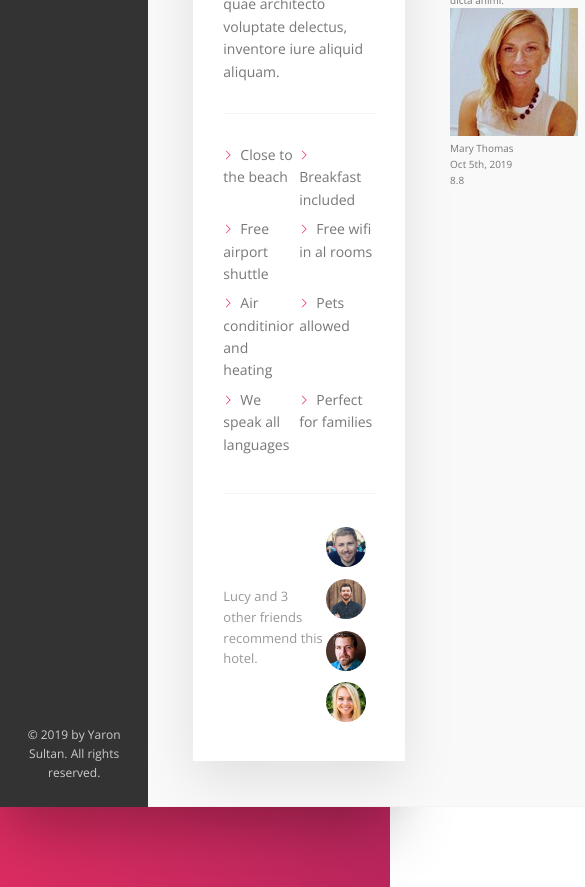
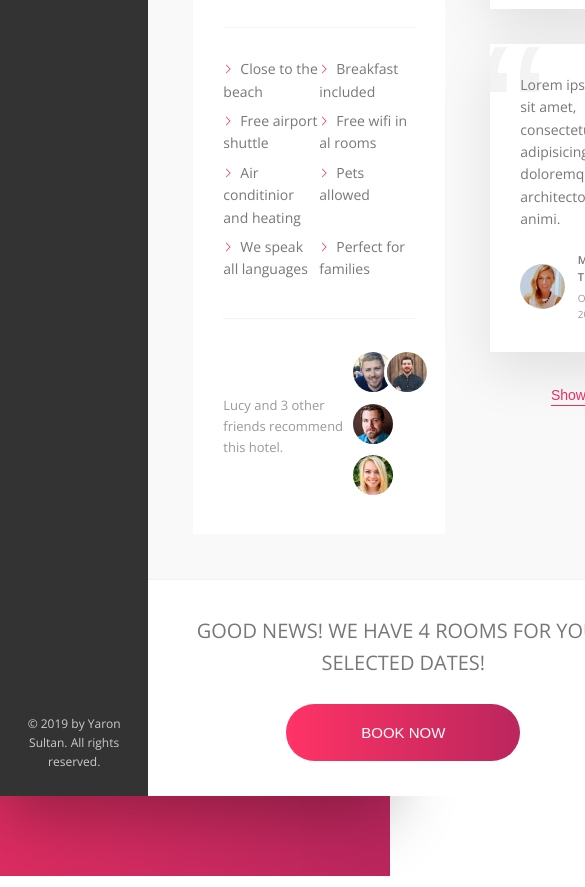
Before and after one commit to Sultanyaron/Trillo-Flexbox, a website: page index.html in a window 390 px wide. Shown: the part 819-1706 px from the top of the page, 585 px wide, since content can reach past the window. Drawn offline with nearby package versions, Linux system fonts and the light colour scheme.

Commit message:
Finishing the project - before working on Responsive design

```diff
--- a/index.html
+++ b/index.html
@@ -207,7 +207,18 @@
                                     <div class="review__rating">8.8</div>
                                 </figcaption>
                             </figure>
+                            <button class="btn-inline">Show all <span>&rarr;</span></button>
                         </figure>
+                    </div>
+                    <div class="cta">
+                        <h2 class="cta__book-now">
+                            Good news! We have 4 rooms for your selected dates!
+                        </h2>
+                        <button class="btn">
+                            <span class="btn__visible">Book Now</span>
+                            <span class="btn__invisible">Only 4 rooms left</span>
+
+                        </button>
                     </div>
                 </main>
             </div>
--- a/sass/_base.scss
+++ b/sass/_base.scss
@@ -15,7 +15,7 @@
     --color-grey-dark-3: #999;
 
     --shadow-dark: 0 2rem 6rem rgba(0,0,0, .3);
-    --shadoe-light: 0 2rem 5rem rgba(0,0,0,.1);
+    --shadow-light: 0 2rem 5rem rgba(0,0,0,.1);
 
     --bottom-line: 1px solid var(--color-grey-light-2);
 
--- a/sass/_components.scss
+++ b/sass/_components.scss
@@ -299,8 +299,17 @@
     cursor: pointer;
     transition: all .2s;
 
+    & span {
+        margin-left: 3px;
+        transition: margin-left .3s;
+    }
+
     &:hover {
         color: var(--color-grey-dark-1);
+
+        span {
+            margin-left: 8px;
+        }
     }
 
     &:focus {
@@ -382,16 +391,11 @@
 .recommend {
     font-size: 1.3rem;
     color: var(--color-grey-dark-3);
-
     display: flex;
     align-items: center;
 
     &__count {
         margin-right: auto;
-    }
-
-    &__friends {
-
     }
 
     &__photo {
@@ -412,32 +416,131 @@
 // REVIEWS
 
 .review {
+    background-color: #fff;
+    box-shadow: var(--shadow-light);
+    padding: 3rem;
+    margin-bottom: 3.5rem;
+    position: relative;
+    overflow: hidden;
 
     &__text {
-
+        position: relative;
+        z-index: 10;
     }
 
     &__user {
-
+        margin-top: 2rem;
+        display: flex;
+        align-items: center;
     }
 
     &__photo {
-
+        height: 4.5rem;
+        width: 4.5rem;
+        border-radius: 50%;
     }
 
     &__user-box {
-
+        margin-left: 1.25rem;
+        margin-right: auto;
     }
 
     &__user-name {
-
+        font-size: 1.1rem;
+        font-weight: 600;
+        text-transform: uppercase;
+        margin-bottom: .4rem;
     }
 
     &__user-date {
-
+        font-size: 1rem;
+        color: var(--color-grey-dark-3);
     }
 
     &__rating {
+        font-size: 2.2rem;
+        font-weight: 300;
+        color: var(--color-primary);
+    }
+
+    &::before {
+        content: "\201C";
+        position: absolute;
+        top:-2.75rem;
+        left: -1rem;
+        line-height: 1;
+        font-family: sans-serif;
+        font-size: 20rem;
+        color: var(--color-grey-light-2);
+        z-index: 1;
 
     }
 }
+
+
+//////////////////////////////////////////////////////
+// CALL TO ACTION
+
+.cta {
+    padding: 3.5rem 0;
+    text-align: center;
+
+    &__book-now {
+        font-size: 2rem;
+        font-weight: 300;
+        margin-bottom: 2.5rem;
+        text-transform: uppercase;
+    }
+}
+
+
+//////////////////////////////////////////////////////
+// CALL TO ACTION
+
+.btn {
+    font-size: 1.5rem;
+    border: none;
+    font-weight: 300;
+    text-transform: uppercase;
+    border-radius: 100px;
+    background-image: linear-gradient(to right, var(--color-primary-light), var(--color-primary-dark));
+    color: #fff;
+    position: relative;
+    overflow: hidden;
+    cursor: pointer;
+
+
+    & > * {
+        display: inline-block;
+        height: 100%;
+        width: 100%;
+        transition: all .2s;
+    }
+    &__visible {
+        padding: 2rem 7.5rem;
+    }
+
+    &__invisible {
+        position: absolute;
+        padding: 2rem 0;
+        left: 0;
+        top: -100%;
+    }
+
+    &:hover {
+        background-image: linear-gradient(to left, var(--color-primary-light), var(--color-primary-dark))
+    }
+
+    &:hover &__visible{
+        transform: translateY(100%);
+    }
+
+    &:hover &__invisible {
+        top: 0;
+    }
+
+    &:focus {
+        outline: none;
+        animation: pulsate 1s infinite;
+    }
+}
--- a/sass/_layout.scss
+++ b/sass/_layout.scss
@@ -45,6 +45,7 @@
 }
 
 .detail {
+    font-size: 1.4rem;
     display: flex;
     padding: 4.5rem;
     background-color: var(--color-grey-light-1);
@@ -52,7 +53,7 @@
 }
 
 .description {
-    font-size: 1.4rem;
+    font-size: inherit;
     flex: 0 0 60%;
     margin-right: 4.5rem;
     background-color: #fff;
@@ -61,6 +62,9 @@
 }
 
 .user-reviews {
-
+    font-size: inherit;
+    display: flex;
+    flex-direction: column;
     flex: 1;
+    align-items: center;
 }
```
Also changed, not shown: css/style.css.
